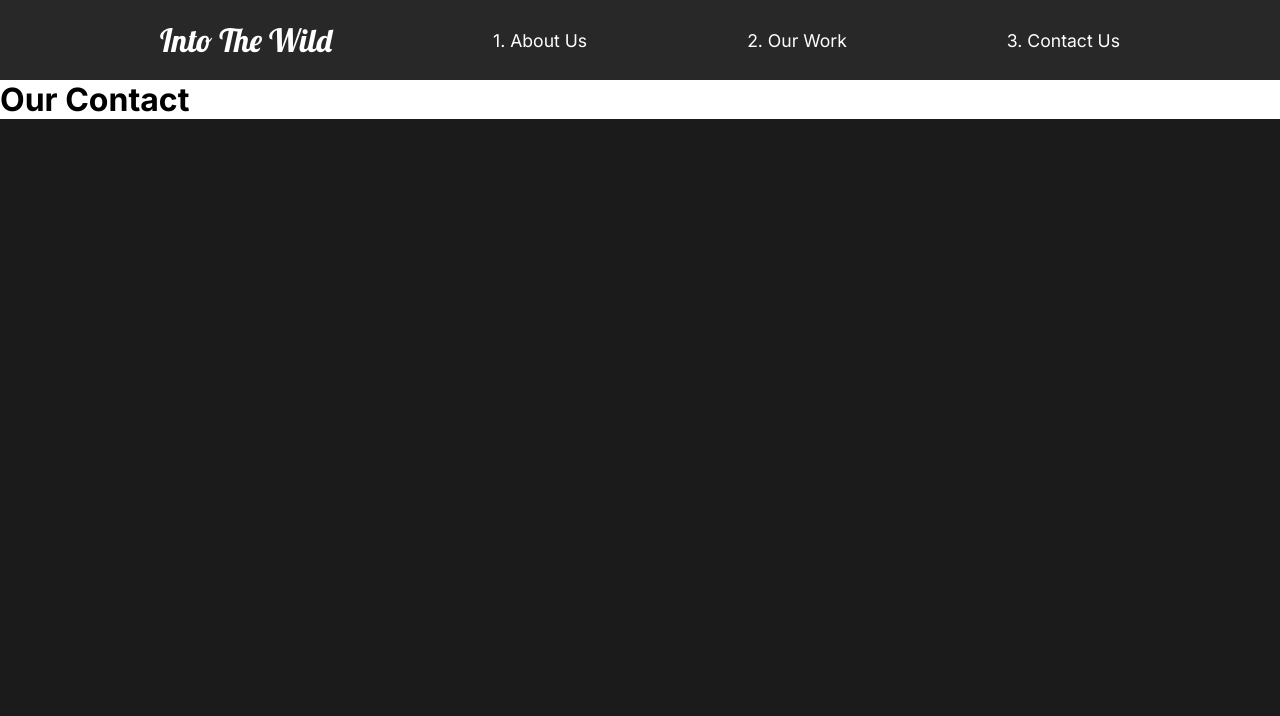
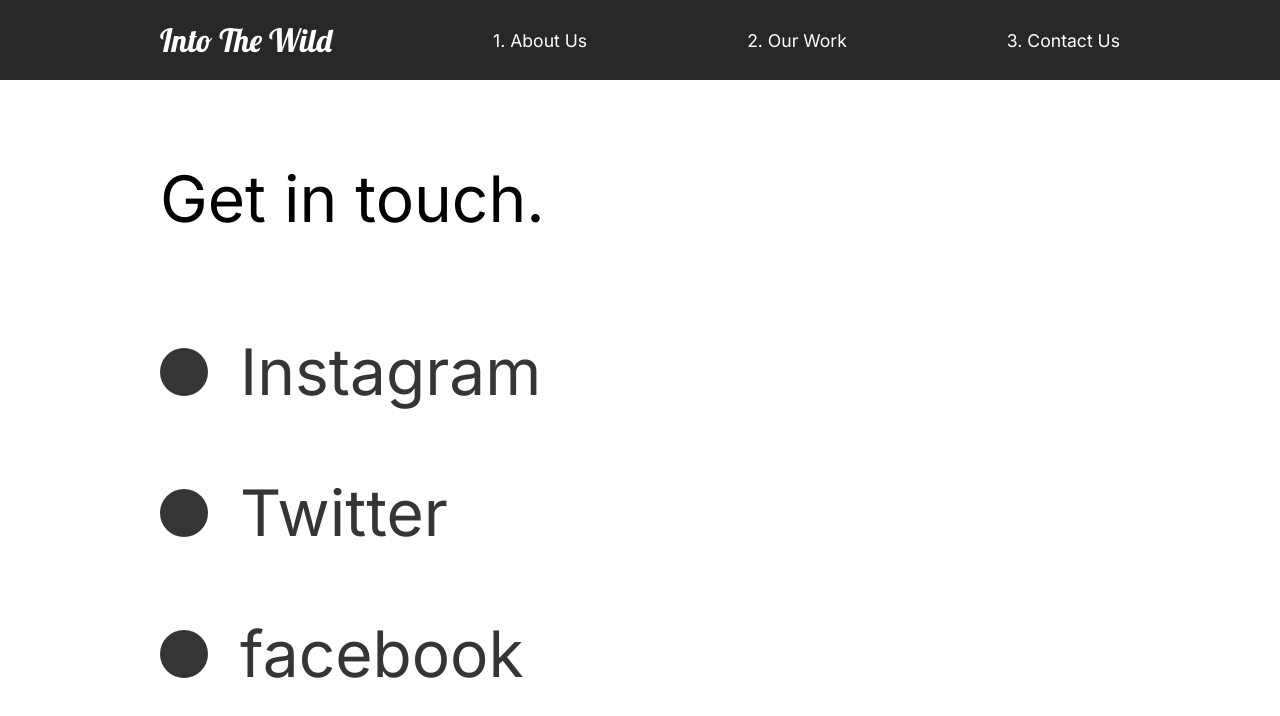
Before and after one commit to WRNwilson/into-the-wild, a React (Create React App) app: page /contact in a window 1280 px wide. Shown: the top 716 px of the page. Built offline with nearby package versions, Linux system fonts and the light colour scheme.

Commit message:
21. Contact Animation

```diff
--- a/src/components/ServicesSection.js
+++ b/src/components/ServicesSection.js
@@ -8,6 +8,9 @@
 // Styles
 import { About, Description, Image, Hide } from "../styles";
 import styled from "styled-components";
+// import { useInView } from "react-intersection-observer";
+// import { useAnimation } from "framer-motion";
+
 const ServicesSection = () => {
   return (
     <Services>
--- a/src/components/Toggle.js
+++ b/src/components/Toggle.js
@@ -2,7 +2,7 @@
 import React, { useState } from "react";
 
 const Toggle = ({ children, title }) => {
-  const [toggle, setToggle] = useState(true);
+  const [toggle, setToggle] = useState(false);
   return (
     <motion.div layout className="question" onClick={() => setToggle(!toggle)}>
       <motion.h4 layout>{title}</motion.h4>
--- a/src/pages/ContactUs.js
+++ b/src/pages/ContactUs.js
@@ -1,20 +1,74 @@
 import React from "react";
 //Animations
 import { motion } from "framer-motion";
-import { pageAnimation } from "../Animation";
-
+import { pageAnimation, titleAnim } from "../Animation";
+import styled from "styled-components";
 const ContactUs = () => {
   return (
-    <motion.div
+    <ContactStyle
       exit="exit"
       variants={pageAnimation}
       initial="hidden"
       animate="show"
       style={{ background: "#fff" }}
     >
-      <h1>Our Contact</h1>
-    </motion.div>
+      <Title>
+        <Hide>
+          <motion.h2 variants={titleAnim}>Get in touch.</motion.h2>
+        </Hide>
+      </Title>
+      <div>
+        <Hide>
+          <Social variants={titleAnim}>
+            <Circle />
+            <h2>Instagram</h2>
+          </Social>
+        </Hide>
+        <Hide>
+          <Social variants={titleAnim}>
+            <Circle />
+            <h2>Twitter</h2>
+          </Social>
+        </Hide>
+        <Hide>
+          <Social variants={titleAnim}>
+            <Circle />
+            <h2>facebook</h2>
+          </Social>
+        </Hide>
+      </div>
+    </ContactStyle>
   );
 };
 
+const ContactStyle = styled(motion.div)`
+  padding: 5rem 10rem;
+  color: #353535;
+  min-height: 90vh;
+`;
+
+const Title = styled.div`
+  margin-bottom: 4rem;
+  color: black;
+`;
+
+const Hide = styled.div`
+  overflow: hidden;
+`;
+
+const Circle = styled.div`
+  border-radius: 50%;
+  width: 3rem;
+  height: 3rem;
+  background: #353535;
+`;
+
+const Social = styled(motion.div)`
+  display: flex;
+  align-items: center;
+  h2 {
+    margin: 2rem;
+  }
+`;
+
 export default ContactUs;
```
Also changed, not shown: src/Animation.js (+0 -50 lines).
